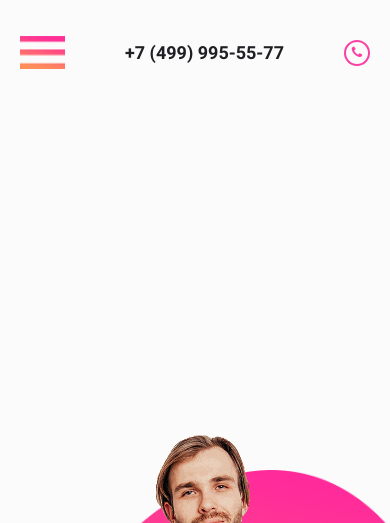
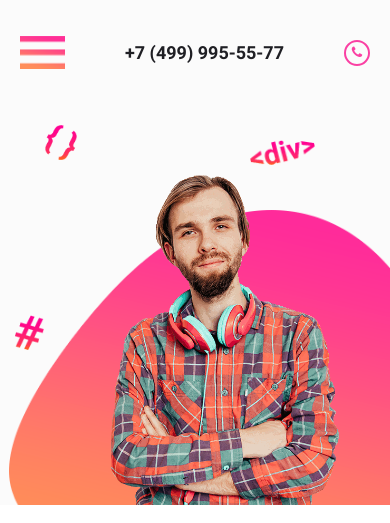
Before and after one commit to max-mat/Landing-page, a plain HTML site: page index.html in a window 390 px wide. Shown: the top 523 px of the page. Drawn offline with Linux system fonts and the light colour scheme.

Commit message:
fifth commit

```diff
--- a/media.css
+++ b/media.css
@@ -43,6 +43,11 @@
 
 		.menu-button:hover {
 			box-shadow: 0 0 20px 5px #FE448C;
+		}
+
+		.menu-button:active,
+		.menu-button:focus {
+			outline: none;
 		}
 
 		.menu-button__close {
@@ -141,10 +146,16 @@
 			}
 
 	.main-presentation {
-		background-image: url('img/man.png'), url('img/Ellipse.png');
-		background-repeat: no-repeat, no-repeat;
-		background-position: 70% 100%, 100% 100%;
-		background-size: auto, auto 550px;
+		background-image: url('img/man.png'),
+		url('img/Ellipse.png'),
+		url('img/bg_info/div1.png'),
+		url('img/bg_info/div.png'),
+		url('img/bg_info/slash.png'),
+		url('img/bg_info/grill.png'),
+		url('img/bg_info/{ }.png');
+		background-repeat: no-repeat, no-repeat, no-repeat, no-repeat, no-repeat, no-repeat, no-repeat, no-repeat;
+		background-position: 70% 100%, 100% 100%, 200px 140px, 935px 55px, 670px 50px, 60px 545px, 80px 30px;
+		background-size: auto, auto 550px, auto, auto, auto, auto, auto, auto, auto;
 	}
 
 	.main-presentation-info {
@@ -275,12 +286,28 @@
 }
 
 .main-presentation {
-	height: 400px;
-	background-image: url('img/man.png'), url('img/Ellipse.png');
+	min-height: 400px;
+	/*background-image: url('img/man.png'), url('img/Ellipse.png');
 	background-repeat: no-repeat, no-repeat;
 	background-position: 70% 100%, 100% 100%;
-	background-size: auto 330px, auto 295px;
+	background-size: auto 330px, auto 295px;*/
+
+
+	background-image: url('img/man.png'),
+	url('img/Ellipse.png'),
+	url('img/bg_info/div1.png'),
+	url('img/bg_info/div.png'),
+	url('img/bg_info/slash.png'),
+	url('img/bg_info/grill.png'),
+	url('img/bg_info/{ }.png');
+	background-repeat: no-repeat, no-repeat, no-repeat, no-repeat, no-repeat, no-repeat, no-repeat, no-repeat;
+	background-position: 70% 100%, 100% 100%, 100px 300px, 250px 35px, 150px 130px, 15px 210px, 45px 20px;
+	background-size: auto 330px, auto 295px, auto 25px, auto 25px, auto 35px, auto 35px, auto 35px;
 }
+
+	.main-presentation-info {
+		max-height: 400px;
+	}
 
 	.main-presentation-info-mobile {
 		height: 210px;
@@ -334,8 +361,7 @@
 
 @media (max-width: 500px) {
 
-	.popup__order-call,
-	.popup__order-project {
+	.popup__order-call {
 		width: 280px;
 		padding: 15px;
 		margin-top: 50px;
```
